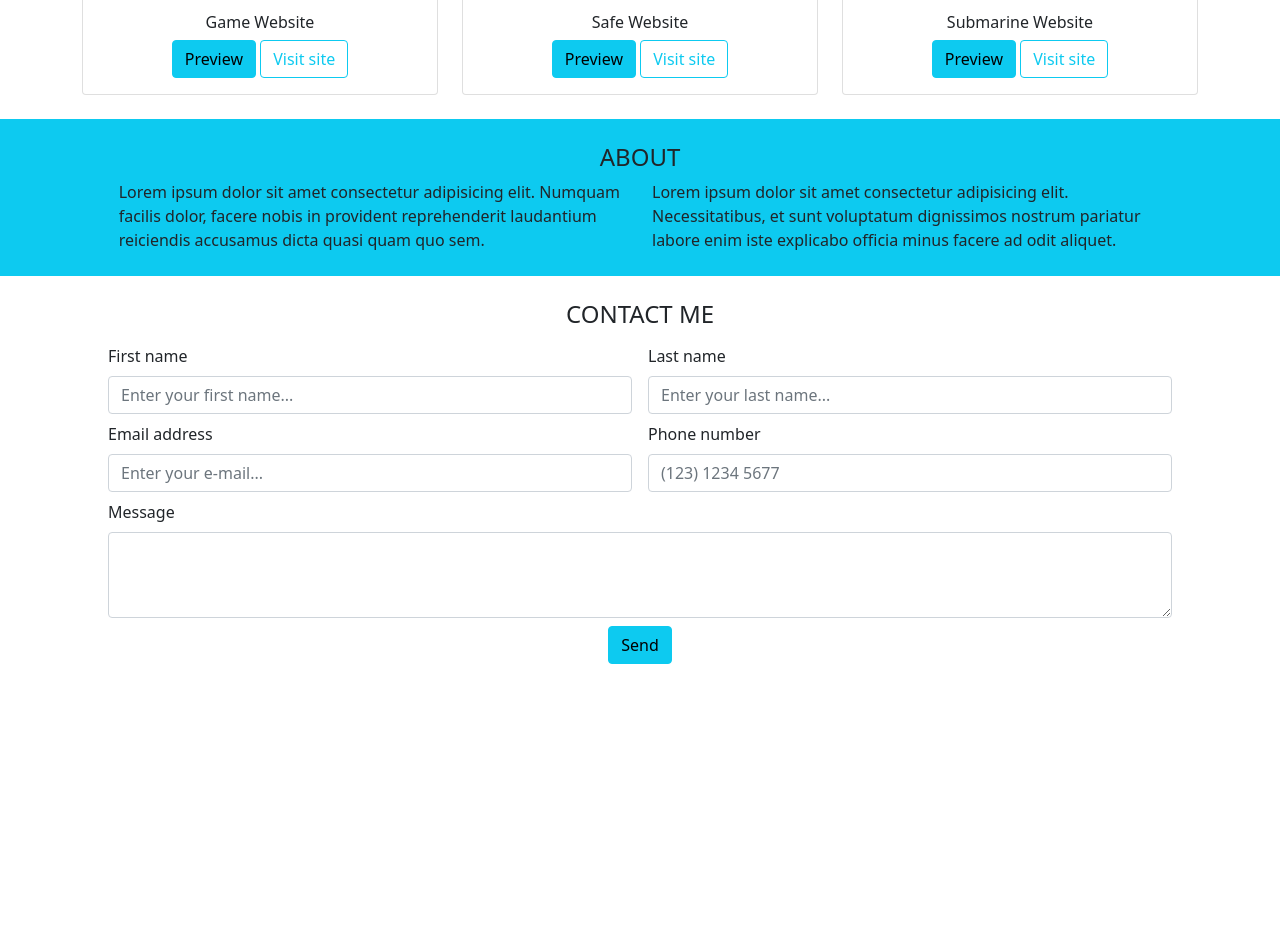
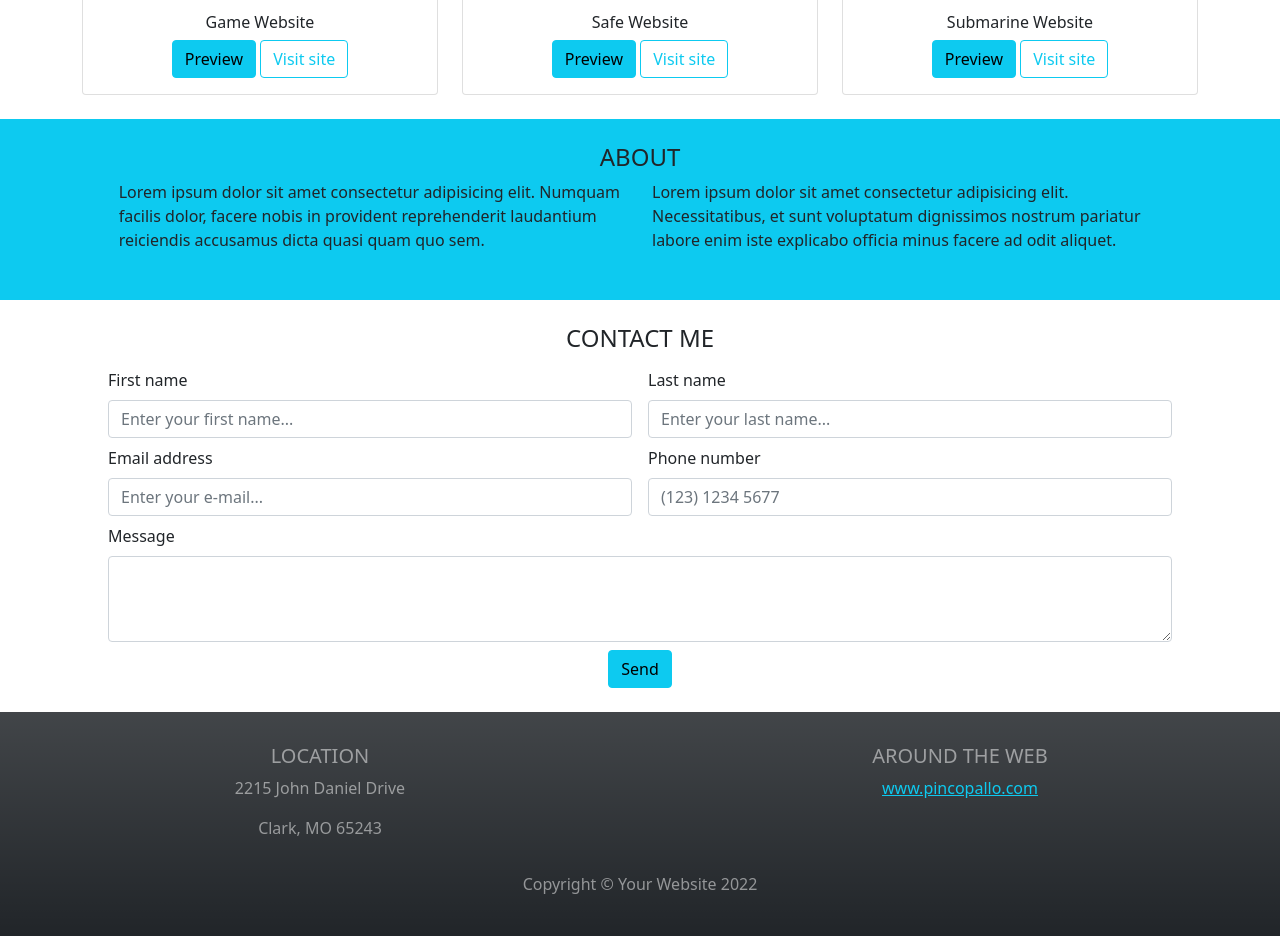
Before and after one commit to Michelangelo1999/html-css-bootstrap-freelancer, a plain HTML site: page index.html in a window 1280 px wide. Shown: the part 1302-2238 px from the top of the page. Before the commit the page ends 1966 px from the top, so only its background shows below. Drawn offline with nearby package versions, Linux system fonts and the light colour scheme.

Commit message:
add footer

```diff
--- a/index.html
+++ b/index.html
@@ -147,7 +147,7 @@
 
         <!--about section-->
         <section>
-            <div class="container-fluid bg-info py-4 mt-4">
+            <div class="container-fluid bg-info pt-4 pb-5 mt-4">
                 <h4 class="text-center">ABOUT</h4>
                 <div class="row text-start d-flex justify-content-center">
                   <div class="col-5">
@@ -205,7 +205,27 @@
     <!--end main-->
 
     <!--inizio footer-->
-    <footer></footer>
+    <footer>
+        <div class="container-fluid bg-dark bg-gradient text-white-50 py-4 mt-4">
+            <div class="row text-center d-flex justify-content-center pt-2">
+              <div class="col-6">
+                <h5>LOCATION</h5>
+                <p>2215 John Daniel Drive</p>
+                <p>Clark, MO 65243</p>
+              </div>
+              <div class="col-6">
+                <h5>AROUND THE WEB</h5>
+                <a class="text-info" href="#">www.pincopallo.com</a>
+              </div>
+            </div>
+
+            <div class="row text-center d-flex justify-content-center pt-3">
+              <div class="col-4">
+                <p>Copyright &copy; Your Website 2022</p>
+              </div>
+            </div>
+        </div>
+    </footer>
     <!--end footer-->
 
 
```
